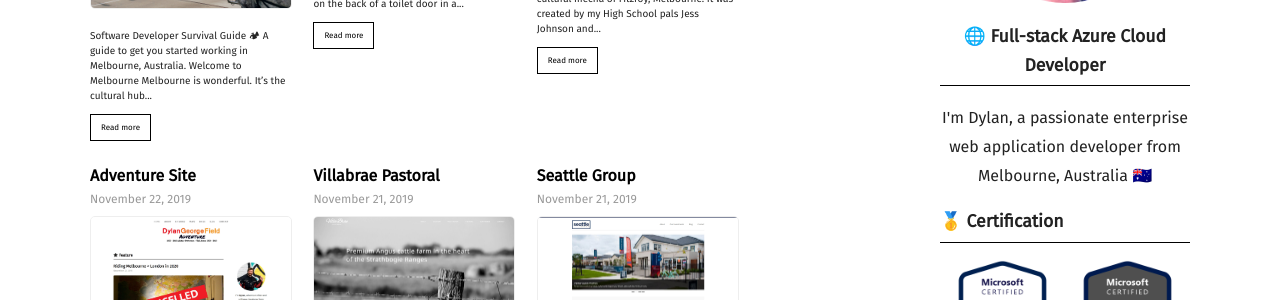
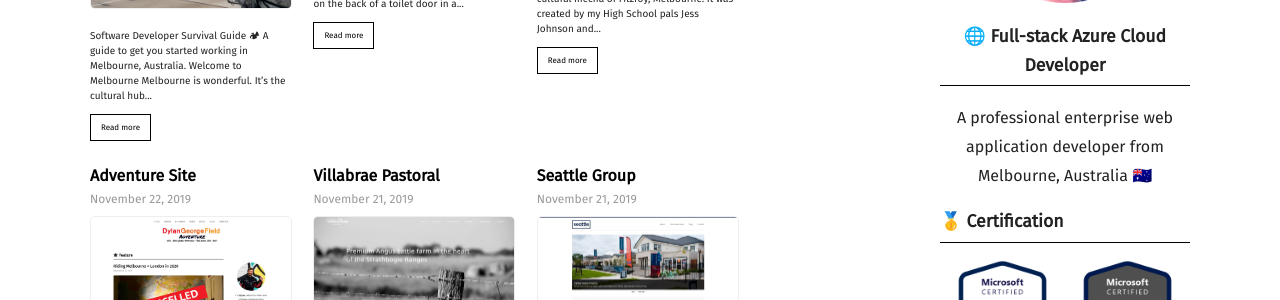
Before and after one commit to Dylan-George-Field/software.georgefield.com.au, a Jekyll site: the page built from index.html, in a window 1280 px wide and 900 px high. Shown: the part 337-637 px from the top of the window. Built offline with Jekyll 4.4.1, drawn with Linux system fonts in a browser that asks for light colours; some web fonts are replaced; the list of posts is cut into pages by our own code.

Commit message:
A professional software developer - sidebar

```diff
--- a/_includes/sidebar.html
+++ b/_includes/sidebar.html
@@ -7,7 +7,7 @@
 			</a>
 		</p>
 		<h3 class="title">🌐 Full-stack Azure Cloud Developer</h3>
-		<p>I'm Dylan, a passionate enterprise web application developer from Melbourne, Australia 🇦🇺</p>
+		<p>A professional enterprise web application developer from Melbourne, Australia 🇦🇺</p>
 	</div>
 	<div class="certification">
 		<h3>🥇 Certification</h3>
```
